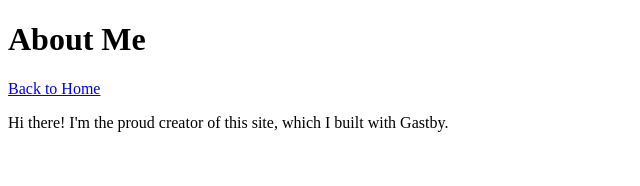
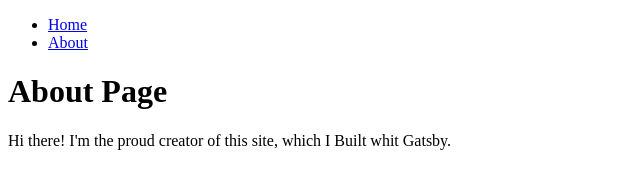
Before and after one commit to qlemql/MyBlog, a Gatsby site: page /about in a window 1280 px wide. Shown: the whole page, without its empty margins (0-640 px from the left). Built offline with nearby package versions, Linux system fonts and the light colour scheme; Gatsby itself is replaced by a stand-in of ours.

Commit message:
Tutorial
change Link -> Layout component

```diff
--- a/src/pages/about.js
+++ b/src/pages/about.js
@@ -1,16 +1,13 @@
 import * as React from "react";
-import { Link } from "gatsby";
+import Layout from "../components/laylout";
 
 const AboutPage = () => {
   return (
-    <main>
-      <title>About Me</title>
-      <h1>About Me</h1>
-      <Link to="/">Back to Home</Link>
+    <Layout pageTitle="About Page">
       <p>
-        Hi there! I'm the proud creator of this site, which I built with Gastby.
+        Hi there! I'm the proud creator of this site, which I Built whit Gatsby.
       </p>
-    </main>
+    </Layout>
   );
 };
 
```
Also changed, not shown: src/pages/index.js (+4 -7 lines).
